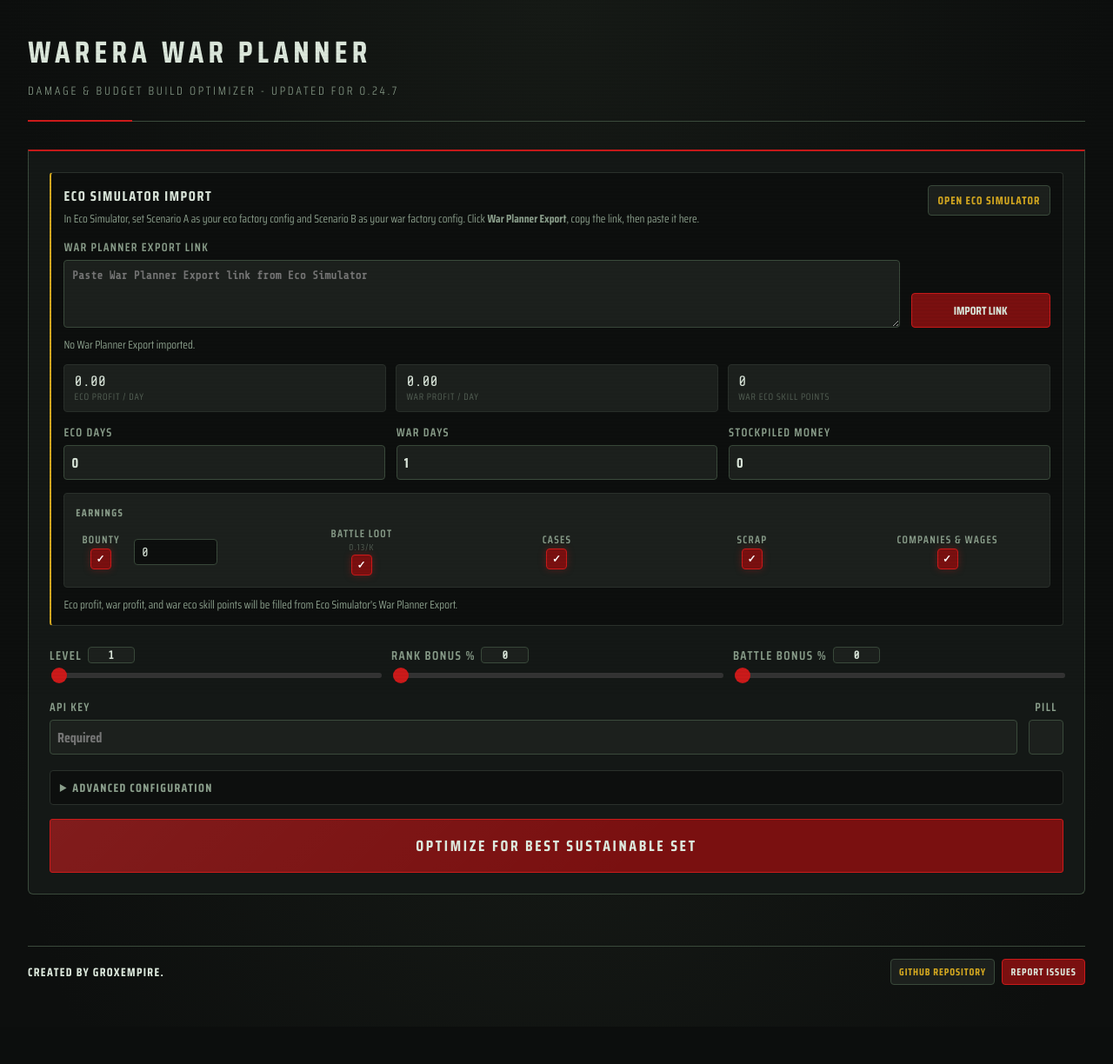
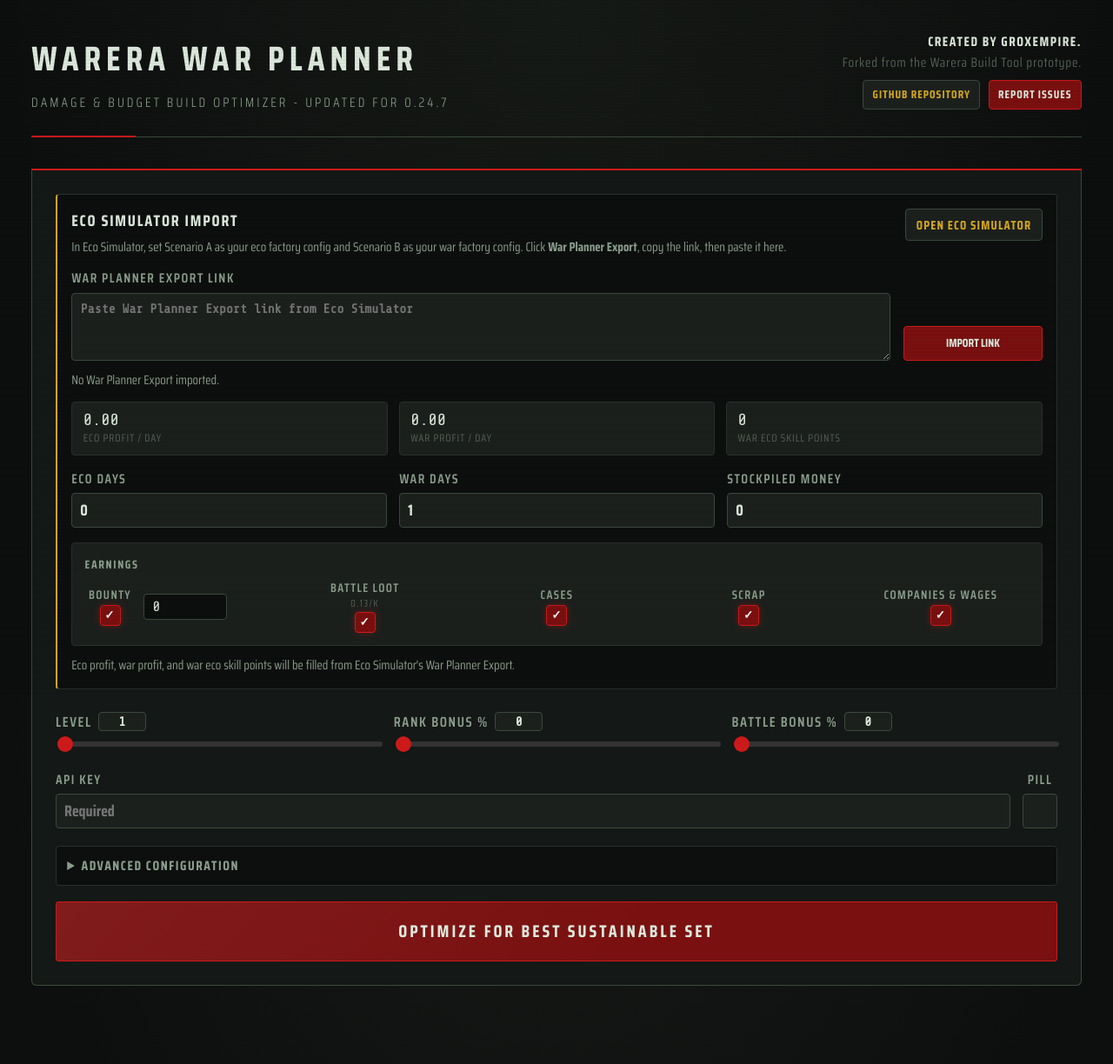
Before and after one commit to TheGroxEmpire/warera-war-planner, a Flask app: page / in a window 1280 px wide; the page is wider, and only the part inside the window is pictured. Shown: that part at 87% size. Before the commit the page ends 1133 px from the top of that part, so only its background shows below. Run offline with Flask 3, Linux system fonts and the light colour scheme.

Commit message:
fix: increase font size for desktop

```diff
--- a/static/style.css
+++ b/static/style.css
@@ -32,6 +32,12 @@
 /* ============================================================
    BASE
    ============================================================ */
+@media (min-width: 1025px) {
+    html {
+        font-size: 18px;
+    }
+}
+
 body {
     font-family: "Saira Condensed", "Saira", sans-serif;
     background: radial-gradient(ellipse at 50% 0%, #161a16 0%, var(--bg-base) 70%);
@@ -90,6 +96,10 @@ h4 {
    HEADER
    ============================================================ */
 .site-header {
+    display: flex;
+    align-items: flex-start;
+    justify-content: space-between;
+    gap: 1.5em;
     padding: 2em 0 1.5em;
     border-bottom: 1px solid var(--border-strong);
     margin-bottom: 2em;
@@ -126,14 +136,12 @@ h1 {
 
 .site-credit {
     display: flex;
-    align-items: center;
-    justify-content: space-between;
-    gap: 1em;
-    margin-top: 2em;
-    padding-top: 1em;
-    border-top: 1px solid var(--border-strong);
+    flex-direction: column;
+    align-items: flex-end;
+    gap: 0.5em;
     color: var(--text-secondary);
     font-size: 0.85em;
+    text-align: right;
 }
 
 .site-credit strong {
@@ -297,6 +305,11 @@ h1 {
     font-size: 0.75em;
     letter-spacing: 0.12em;
     text-transform: uppercase;
+}
+
+.earnings-panel h3 .tooltip {
+    font-size: 1em;
+    text-transform: none;
 }
 
 .earnings-grid {
@@ -1430,7 +1443,8 @@ select, button {
 
 @media (max-width: 768px) {
     .container { padding: 0 0.75em 2em; }
-    .site-header { padding: 1.5em 0 1em; }
+    .site-header { flex-direction: column; padding: 1.5em 0 1em; }
+    .site-credit { align-items: stretch; text-align: left; width: 100%; }
     h1 { font-size: 1.6em; }
 
     .top-section {
@@ -1461,7 +1475,6 @@ select, button {
     .form-controls-row .pill-wrapper { flex: 1 1 100%; max-width: none; }
     .advanced-controls .input-group { flex: 1 1 100%; }
     .filter-slider-wrapper { flex: 1 1 100%; }
-    .site-credit { flex-direction: column; align-items: stretch; }
     .credit-links { justify-content: stretch; }
     .credit-links a { flex: 1 1 auto; text-align: center; }
     #results { grid-template-columns: repeat(auto-fill, minmax(320px, 1fr)); }
--- a/templates/index.html
+++ b/templates/index.html
@@ -13,8 +13,20 @@
     {% include 'skill_svgs.html' %}
     <div class="container">
         <header class="site-header">
-            <h1>Warera War Planner</h1>
-            <p class="site-tagline">Damage & Budget Build Optimizer - Updated for 0.24.7</p>
+            <div class="site-header-copy">
+                <h1>Warera War Planner</h1>
+                <p class="site-tagline">Damage & Budget Build Optimizer - Updated for 0.24.7</p>
+            </div>
+            <div class="site-credit">
+                <div>
+                    <strong>Created by GroxEmpire.</strong>
+                    <span>Forked from the Warera Build Tool prototype.</span>
+                </div>
+                <nav class="credit-links" aria-label="Project links">
+                    <a href="https://github.com/TheGroxEmpire/warera-war-planner" target="_blank" rel="noopener noreferrer">GitHub Repository</a>
+                    <a href="https://github.com/TheGroxEmpire/warera-war-planner/issues/new" class="report-issues-link" target="_blank" rel="noopener noreferrer">Report Issues</a>
+                </nav>
+            </div>
         </header>
         <div class="top-section">
             <form id="build-form">
@@ -157,15 +169,6 @@
             <button type="button" id="view-table-btn" class="view-btn">Detailed View</button>
         </div>
         <div id="results"></div>
-        <footer class="site-credit">
-            <div>
-                <strong>Created by GroxEmpire.</strong>
-            </div>
-            <nav class="credit-links" aria-label="Project links">
-                <a href="https://github.com/TheGroxEmpire/warera-war-planner" target="_blank" rel="noopener noreferrer">GitHub Repository</a>
-                <a href="https://github.com/TheGroxEmpire/warera-war-planner/issues/new" class="report-issues-link" target="_blank" rel="noopener noreferrer">Report Issues</a>
-            </nav>
-        </footer>
     </div>
     <script>
         window.WARERA_STATIC_BASE = {{ static_base|tojson }};
```
